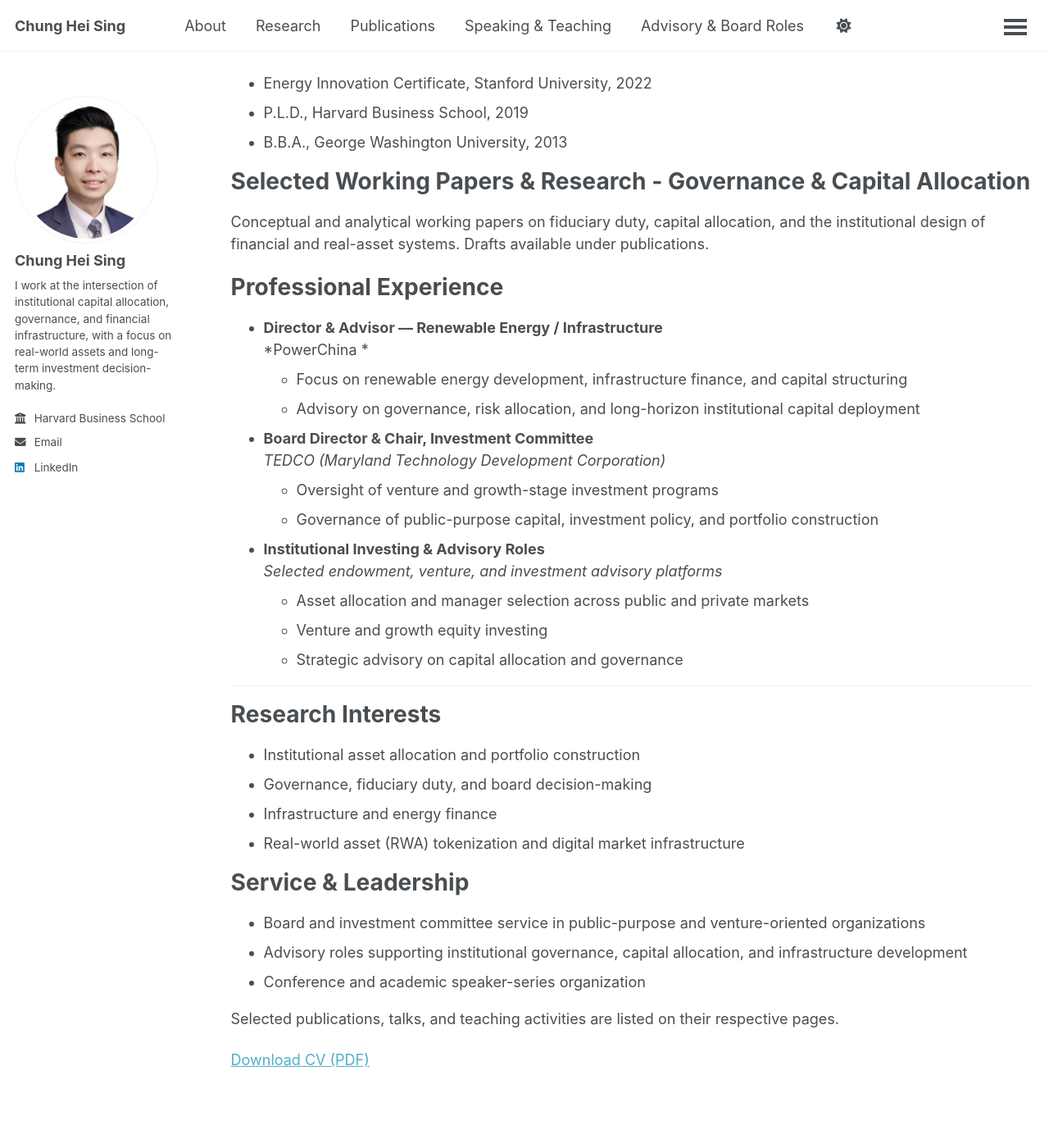
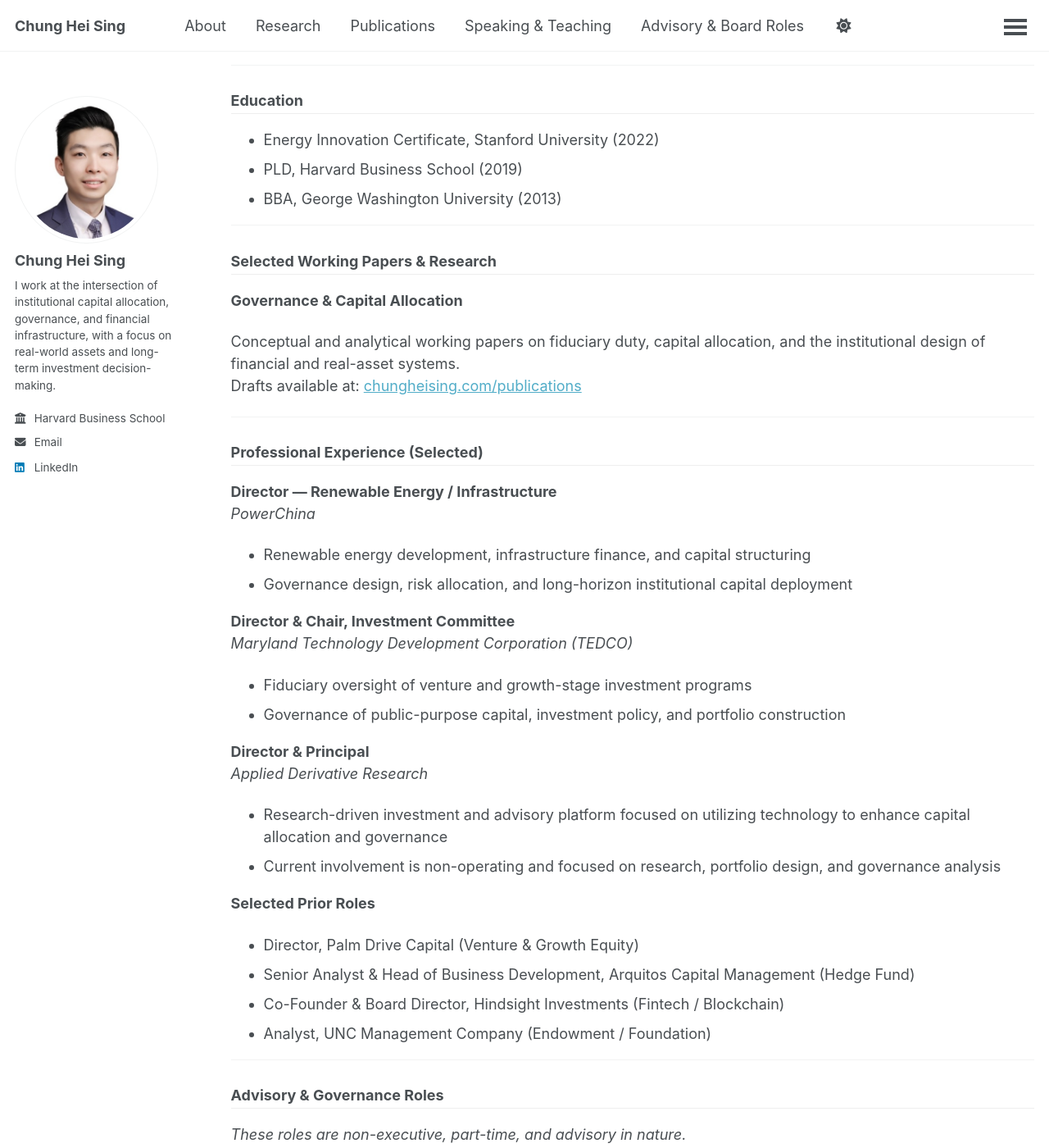
Before and after one commit to chungheising/chungheising.github.io, a Jekyll site: the page built from _pages/cv.md, in a window 1280 px wide and 1400 px high, scrolled down 503 px. Shown: the whole window at 82% size. Built offline with Jekyll 4.4.1, drawn with Linux system fonts in a browser that asks for light colours; a script bundle is joined from its source files by our own code; library files that are not in the unit come from our copies; some of the changed text lies outside the part shown.

Commit message:
Revise CV structure and content
Updated CV with new sections and formatting changes.

```diff
--- a/_pages/cv.md
+++ b/_pages/cv.md
@@ -13,6 +13,8 @@
 Director, Renewable Infrastructure Strategy (PowerChina) | Board & Investment Committee Leader | Researcher in Governance & Capital Allocation
 
 Current work centers on renewable infrastructure development, institutional capital allocation, and governance design for real-world assets.
+
+---
 
 ### Research & Analytical Interests
 
@@ -32,51 +34,86 @@
 
 </details>
 
-Education
-======
+---
 
-* Energy Innovation Certificate, Stanford University, 2022
-* P.L.D., Harvard Business School, 2019
-* B.B.A., George Washington University, 2013
+### Education
 
-Selected Working Papers & Research - Governance & Capital Allocation
-======
-Conceptual and analytical working papers on fiduciary duty, capital allocation, and the institutional design of financial and real-asset systems. Drafts available under publications.
-
-Professional Experience
-======
-* **Director & Advisor — Renewable Energy / Infrastructure**
-  *PowerChina *
-  * Focus on renewable energy development, infrastructure finance, and capital structuring
-  * Advisory on governance, risk allocation, and long-horizon institutional capital deployment
-
-* **Board Director & Chair, Investment Committee**
-  *TEDCO (Maryland Technology Development Corporation)*
-  * Oversight of venture and growth-stage investment programs
-  * Governance of public-purpose capital, investment policy, and portfolio construction
-
-* **Institutional Investing & Advisory Roles**
-  *Selected endowment, venture, and investment advisory platforms*
-  * Asset allocation and manager selection across public and private markets
-  * Venture and growth equity investing
-  * Strategic advisory on capital allocation and governance
+- Energy Innovation Certificate, Stanford University (2022)
+- PLD, Harvard Business School (2019)
+- BBA, George Washington University (2013)
 
 ---
 
-Research Interests
-======
-* Institutional asset allocation and portfolio construction
-* Governance, fiduciary duty, and board decision-making
-* Infrastructure and energy finance
-* Real-world asset (RWA) tokenization and digital market infrastructure
+### Selected Working Papers & Research
+**Governance & Capital Allocation**
 
+Conceptual and analytical working papers on fiduciary duty, capital allocation, and the institutional design of financial and real-asset systems.
+Drafts available at: [chungheising.com/publications](/publications/)
 
-Service & Leadership
-======
-* Board and investment committee service in public-purpose and venture-oriented organizations
-* Advisory roles supporting institutional governance, capital allocation, and infrastructure development
-* Conference and academic speaker-series organization
+---
 
-Selected publications, talks, and teaching activities are listed on their respective pages.
+### Professional Experience (Selected)
+
+**Director — Renewable Energy / Infrastructure**
+*PowerChina*
+- Renewable energy development, infrastructure finance, and capital structuring
+- Governance design, risk allocation, and long-horizon institutional capital deployment
+
+**Director & Chair, Investment Committee**
+*Maryland Technology Development Corporation (TEDCO)*
+- Fiduciary oversight of venture and growth-stage investment programs
+- Governance of public-purpose capital, investment policy, and portfolio construction
+
+**Director & Principal**
+*Applied Derivative Research*
+- Research-driven investment and advisory platform focused on utilizing technology to enhance capital allocation and governance
+- Current involvement is non-operating and focused on research, portfolio design, and governance analysis
+
+**Selected Prior Roles**
+- Director, Palm Drive Capital (Venture & Growth Equity)
+- Senior Analyst & Head of Business Development, Arquitos Capital Management (Hedge Fund)
+- Co-Founder & Board Director, Hindsight Investments (Fintech / Blockchain)
+- Analyst, UNC Management Company (Endowment / Foundation)
+
+---
+
+### Advisory & Governance Roles
+
+*These roles are non-executive, part-time, and advisory in nature.*
+
+- Governance Observer, Maryland State Retirement and Pension System
+- Governance Observer, Rockville Retirement Board
+- Board Director, Corporate Esports Association
+- Advisor, ADL/JLens
+- Advisor, Sitestar (OTCPK: SYTE)
+
+---
+
+### Public Service & Leadership
+
+- Strategic Advisor to senior leadership and board committees at AARP, focusing on enterprise governance, organizational systems, and long-term sustainability strategy
+- Startup selection committee member for regional technology and entrepreneurship conferences, ATEC
+- Scholarship committee member, Harvard Business School Association of Hong Kong
+- Pro bono advisor and mentor across university-affiliated entrepreneurship, social enterprise, and investment programs
+
+---
+
+### Awards & Recognition
+
+**Harvard Business School**
+- Ralph and Janice James Fellowship (social impact)
+- Gerald D. Levy Fund Fellowship (nonprofit management & public education)
+- MBA Class of 1973 Fellowship (social enterprise)
+- Brendan Kutler Fellowship (executive education)
+- Additional merit-based fellowships and institutional sponsorships
+
+**George Washington University**
+- Beta Gamma Sigma Honor Society
+- Magna Cum Laude
+- Outstanding Academic Achievement Award
+
+---
+
+*Current professional activities are structured to avoid operational conflicts and reflect a combination of primary executive responsibility, board-level governance, research, and advisory work.*
 
 [Download CV (PDF)](/files/SING_ChungHei_CV.pdf)
```
